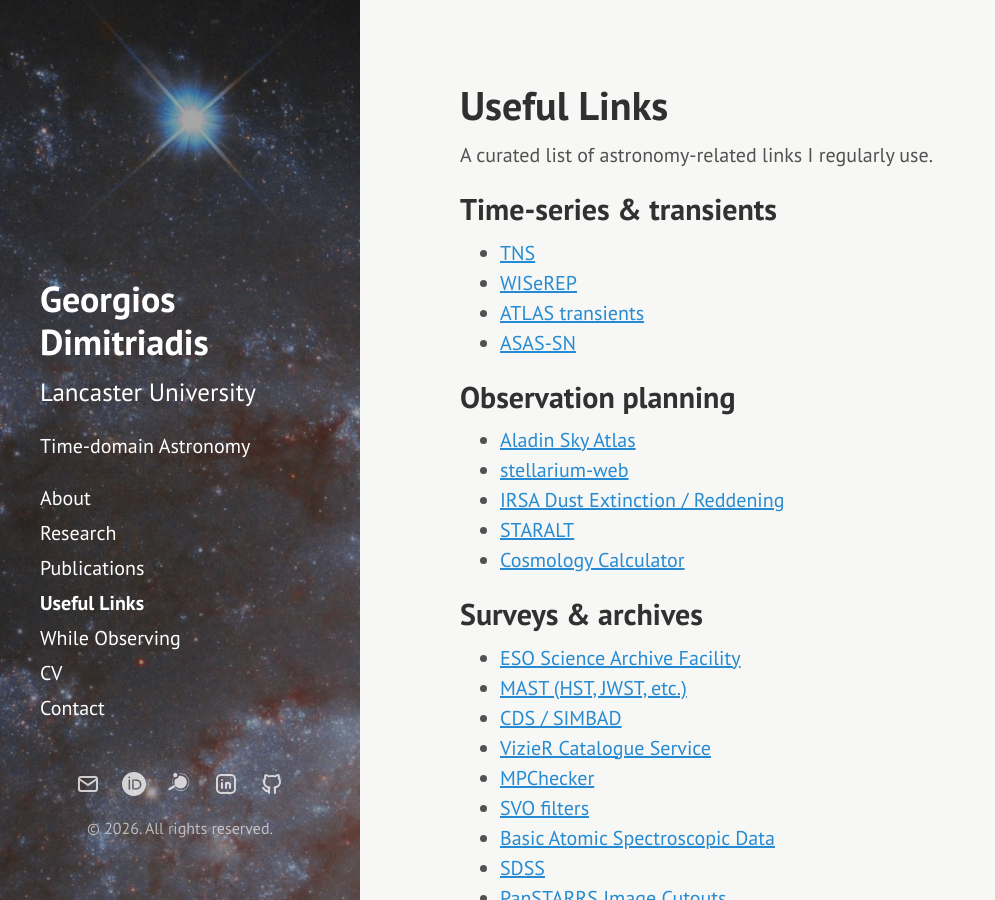
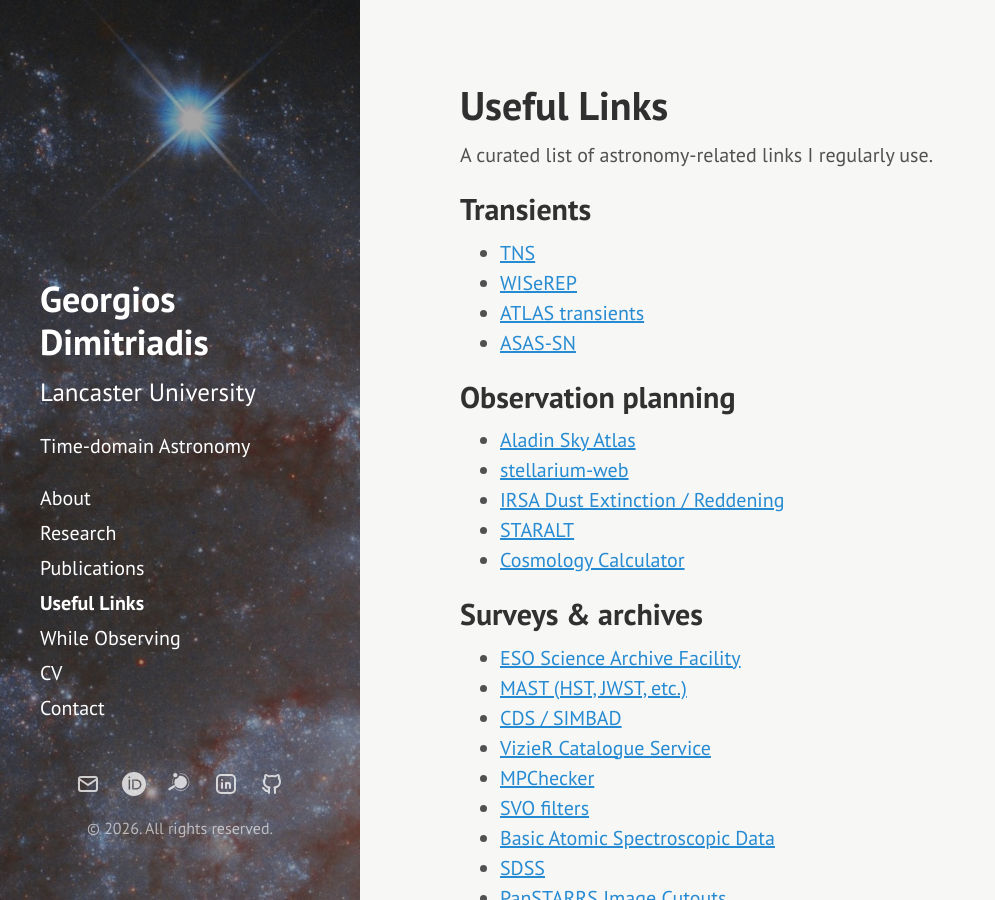
Before and after one commit to geodimitriadis/geodimitriadis.github.io, a Jekyll site: the page built from useful-links.md, in a window 1280 px wide and 900 px high. Shown: the whole window, without its empty margins (0-995 px from the left). Built offline with Jekyll 4.4.1, drawn with Linux system fonts in a browser that asks for light colours.

Commit message:
Update useful-links.md

```diff
--- a/useful-links.md
+++ b/useful-links.md
@@ -6,7 +6,7 @@ permalink: /useful-links/
 
 A curated list of astronomy-related links I regularly use.
 
-## Time-series & transients
+## Transients
 - [TNS](https://www.wis-tns.org/)
 - [WISeREP](https://www.wiserep.org/)
 - [ATLAS transients](https://star.pst.qub.ac.uk/sne/atlas4/)
```
